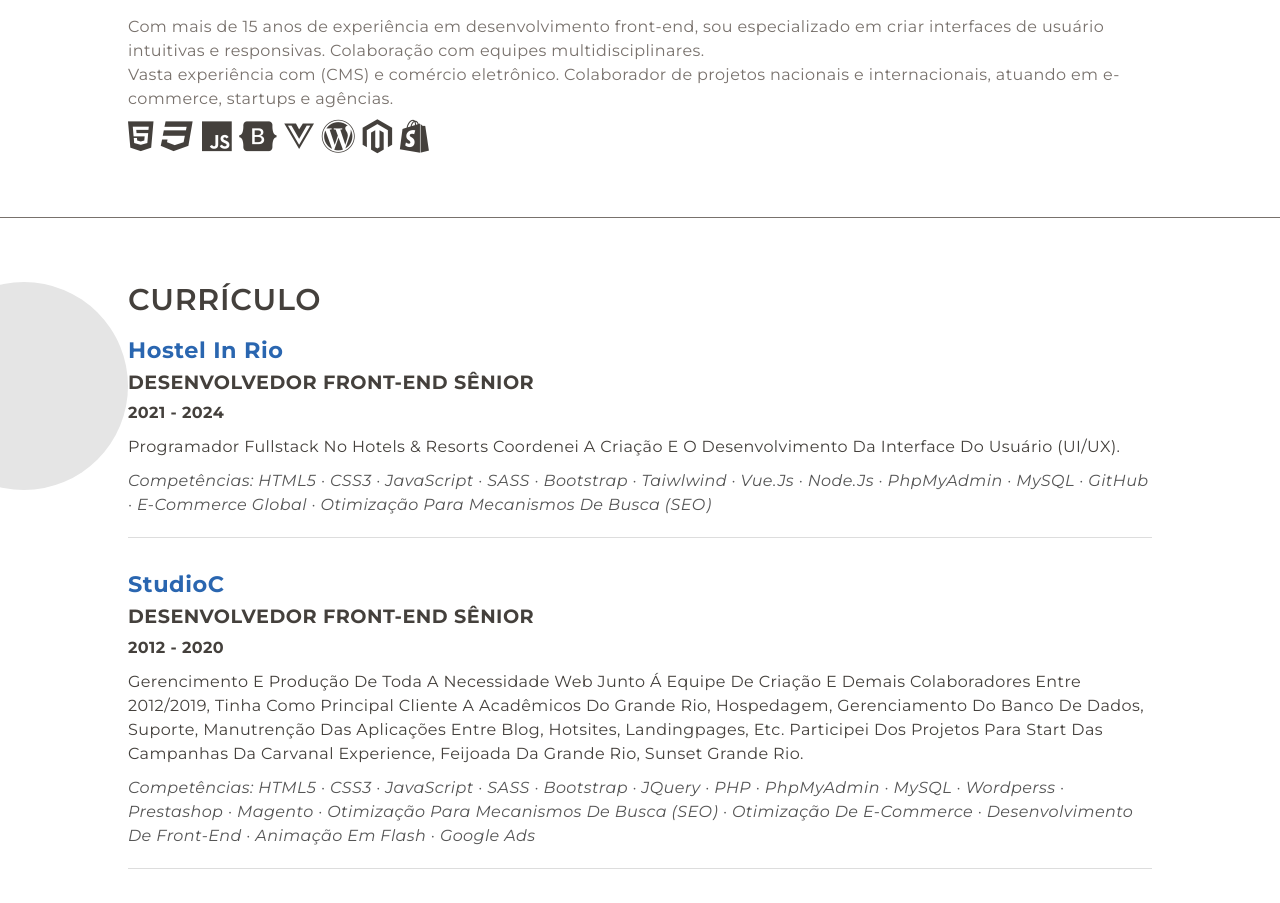
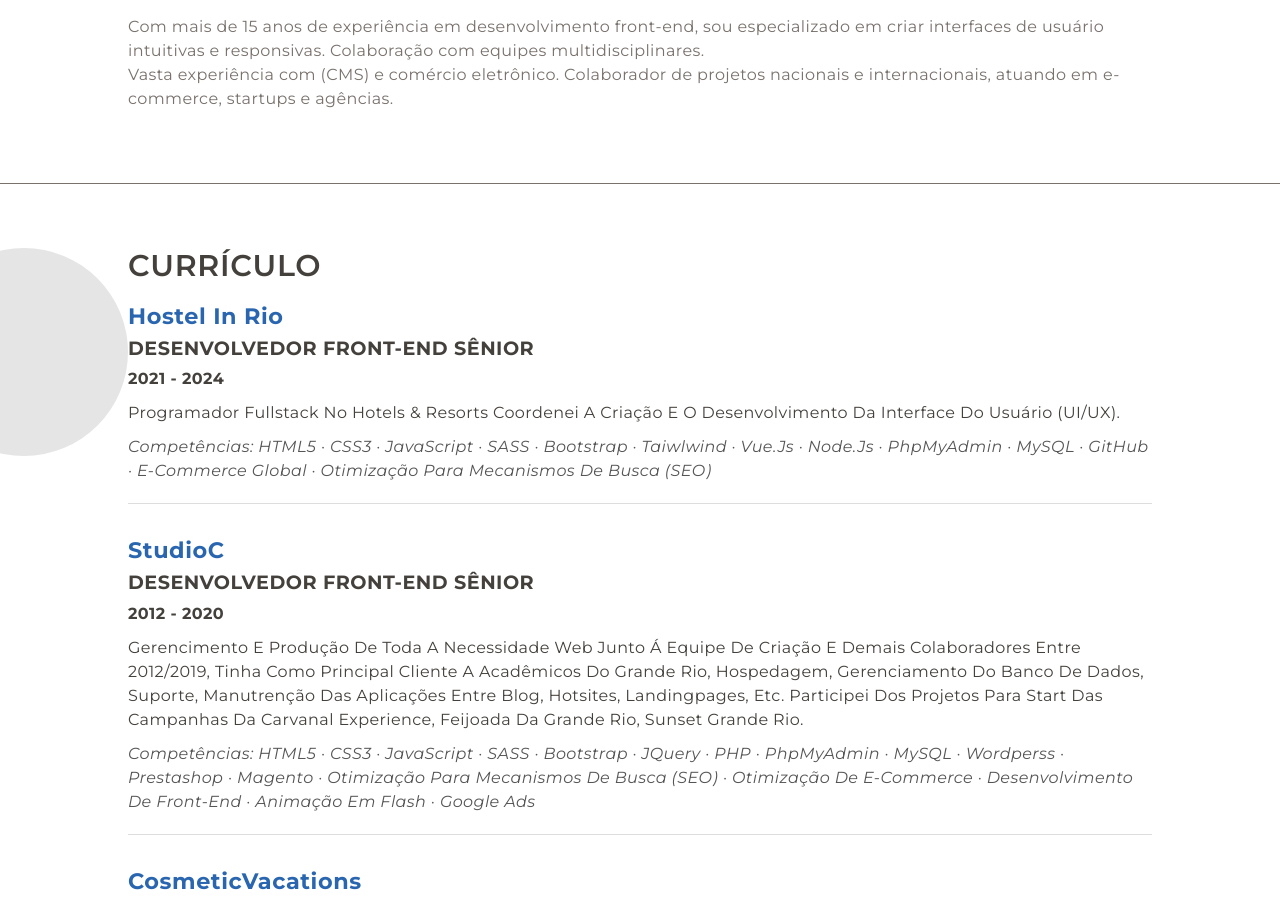
Before and after one commit to felipecm37/port2025, a Vue app: page / in a window 1280 px wide. Shown: the part 934-1837 px from the top of the page. Built offline with nearby package versions, Linux system fonts and the light colour scheme.

Commit message:
Add files via upload

```diff
--- a/src/sections/AboutSection.vue
+++ b/src/sections/AboutSection.vue
@@ -12,20 +12,6 @@
       atuando em e-commerce, startups e agências.
     </p>
     <!-- Main text end -->
-
-        <!-- Social links start -->
-        <div class="flex mt-3 gap-5 keyboard">
-            <i class="fa-brands fa-html5 socialIcon2 key"></i>
-            <i class="fa-brands fa-css3 socialIcon2 key"></i>
-            <i class="fa-brands fa-js socialIcon2 key"></i>
-            <i class="fa-brands fa-bootstrap socialIcon2 key"></i>
-            <i class="fa-brands fa-vuejs socialIcon2 key"></i>
-            <i class="fa-brands fa-wordpress socialIcon2 key"></i>
-            <i class="fa-brands fa-magento socialIcon2 key"></i>
-            <i class="fa-brands fa-shopify socialIcon2 key"></i>
-        </div>
-        <!-- Social links end -->
-
   </section>
   <!-- About section end -->
 </template>
@@ -37,7 +23,6 @@ export default {
 </script>
 
 <style>
-
 .key {
   font-size: 15vw;
   display: inline-block;
@@ -48,88 +33,104 @@ export default {
 
 
 @keyframes pressDown1 {
+
   30%,
   40%,
   100% {
     transform: translateY(0);
   }
+
   35% {
     transform: translateY(10px);
   }
 }
 
 @keyframes pressDown2 {
+
   70%,
   80%,
   100% {
     transform: translateY(0);
   }
+
   75% {
     transform: translateY(10px);
   }
 }
 
 @keyframes pressDown3 {
+
   30%,
   40%,
   100% {
     transform: translateY(0);
   }
+
   35% {
     transform: translateY(10px);
   }
 }
 
 @keyframes pressDown4 {
+
   40%,
   50%,
   100% {
     transform: translateY(0);
   }
+
   45% {
     transform: translateY(10px);
   }
 }
 
 @keyframes pressDown5 {
+
   20%,
   30%,
   100% {
     transform: translateY(0);
   }
+
   25% {
     transform: translateY(10px);
   }
 }
 
 @keyframes pressDown6 {
+
   60%,
   70%,
   100% {
     transform: translateY(0);
   }
+
   65% {
     transform: translateY(10px);
   }
 }
 
 @keyframes pressDown7 {
+
   10%,
   20%,
   100% {
     transform: translateY(0);
   }
+
   15% {
     transform: translateY(10px);
   }
 }
 
 @keyframes pressDown8 {
+
   35%,
   45%,
   100% {
     transform: translateY(0);
   }
+
   40% {
     transform: translateY(10px);
   }
@@ -168,5 +169,4 @@ export default {
 .key:nth-child(8) {
   animation: pressDown8 3.2s infinite;
 }
-
 </style>
```
Lines whose indentation alone changed are shown as unchanged.
